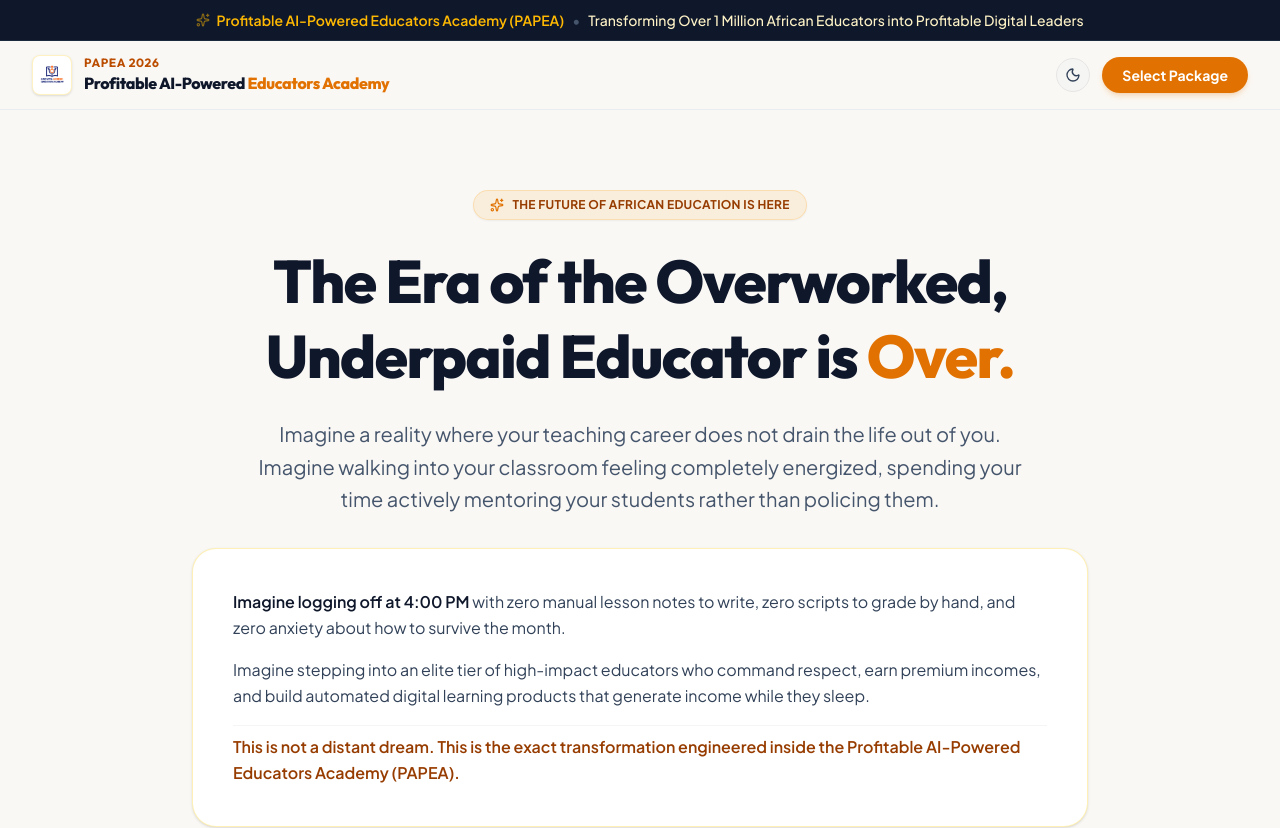
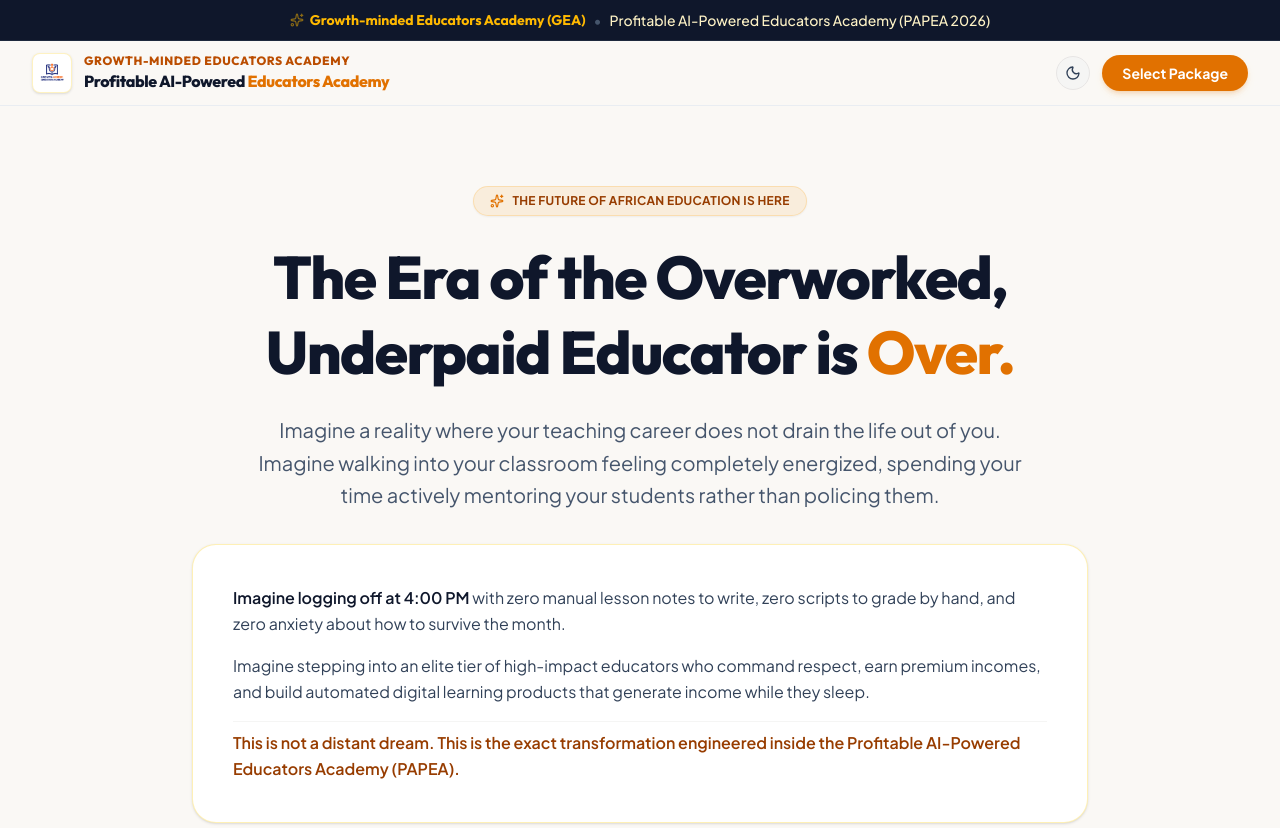
Before and after one commit to abdullateefadedeji11/aplcourse, a React (Vite) app: page / in a window 1280 px wide. Shown: the top 828 px of the page. Built offline with nearby package versions, Linux system fonts and the light colour scheme.

Commit message:
feat: update academy branding and program title
Rename entity to Growth-minded Educators Academy (GEA) and update program title to PAPEA 2026. Removed unused school details state.

```diff
--- a/src/App.tsx
+++ b/src/App.tsx
@@ -45,7 +45,6 @@ export default function App() {
 
   const [expandedSilver, setExpandedSilver] = useState<boolean>(true);
   const [expandedGold, setExpandedGold] = useState<boolean>(true);
-  const [showSchoolDetails, setShowSchoolDetails] = useState<boolean>(false);
 
   useEffect(() => {
     localStorage.setItem('theme', theme);
@@ -65,18 +64,18 @@ export default function App() {
       {/* Top Serene Announcement Header */}
       <div className="bg-slate-900 text-amber-100 text-xs md:text-sm py-2.5 px-4 text-center font-medium border-b border-slate-800 dark:bg-slate-950">
         <div className="max-w-7xl mx-auto flex flex-col sm:flex-row justify-center items-center gap-2">
-          <span className="inline-flex items-center gap-1.5 font-semibold text-amber-400">
+          <span className="inline-flex items-center gap-1.5 font-bold text-amber-400 font-heading">
             <Sparkles className="w-3.5 h-3.5 animate-pulse" />
-            Profitable AI-Powered Educators Academy (PAPEA)
+            Growth-minded Educators Academy (GEA)
           </span>
           <span className="hidden sm:inline text-slate-600">•</span>
-          <span>Transforming Over 1 Million African Educators into Profitable Digital Leaders</span>
+          <span>Profitable AI-Powered Educators Academy (PAPEA 2026)</span>
         </div>
       </div>
 
       {/* Navigation Header */}
       <nav className="w-full bg-[#FAF8F5]/90 backdrop-blur-md border-b border-slate-200/70 sticky top-0 z-40 transition-colors duration-300 dark:bg-[#0b1320]/90 dark:border-slate-800">
-        <div className="max-w-7xl mx-auto px-4 sm:px-6 lg:px-8 py-3.5 flex justify-between items-center">
+        <div className="max-w-7xl mx-auto px-4 sm:px-6 lg:px-8 py-3 flex justify-between items-center">
           <div className="flex items-center gap-3">
             <SafeImage
               src="/gea_logo.png"
@@ -85,8 +84,8 @@ export default function App() {
               className="h-10 w-auto object-contain rounded-lg border border-amber-200/50 p-1 bg-white shadow-sm dark:border-slate-800 dark:bg-slate-900"
             />
             <div className="flex flex-col">
-              <span className="font-heading font-bold text-xs text-amber-700 tracking-wider uppercase dark:text-amber-400">
-                PAPEA 2026
+              <span className="font-heading font-extrabold text-xs text-amber-700 tracking-wider uppercase dark:text-amber-400">
+                Growth-minded Educators Academy
               </span>
               <span className="font-heading font-extrabold text-sm md:text-base tracking-tight text-slate-900 dark:text-white">
                 Profitable AI-Powered <span className="text-amber-600">Educators Academy</span>
@@ -364,7 +363,7 @@ export default function App() {
                     "Module 4: Automated Lesson Planning & Resource Creation (10-Min Prep)",
                     "Module 5: Instructional Video Production & AI Mobile Editing",
                     "Module 6: Advanced AI Research & Zero-Code Web Design",
-                    "Module 7: Gamification & Edutainment Mastery (Suno AI & Quizizz)",
+                    "Module 7: Gamification & Edutainment Mastery (Sonauto AI & Quizizz)",
                     "Module 8: Digital Classroom Ecosystem & Cloud Workspace (Drive/Classroom)",
                     "Module 9: The Business of Teaching & Brand Visibility"
                   ].map((modText, idx) => (
@@ -529,57 +528,6 @@ export default function App() {
             </div>
           </div>
 
-          {/* School Packages Dropdown/Toggle */}
-          <div className="mt-12 text-center">
-            <button
-              onClick={() => setShowSchoolDetails(prev => !prev)}
-              className="inline-flex items-center gap-2 text-xs md:text-sm font-bold text-slate-600 hover:text-amber-700 dark:text-slate-300 dark:hover:text-amber-400 bg-stone-100 dark:bg-slate-800 px-5 py-2.5 rounded-full border border-stone-200 dark:border-slate-700 transition-all cursor-pointer"
-            >
-              <Building className="w-4 h-4 text-amber-600" />
-              {showSchoolDetails ? "Hide School & Institutional Packages ▲" : "Are you a School Owner or Principal? View Institutional Packages ▼"}
-            </button>
-
-            <AnimatePresence>
-              {showSchoolDetails && (
-                <motion.div
-                  initial={{ opacity: 0, height: 0 }}
-                  animate={{ opacity: 1, height: 'auto' }}
-                  exit={{ opacity: 0, height: 0 }}
-                  className="mt-6 text-left bg-white dark:bg-slate-900 border border-stone-200 dark:border-slate-800 p-6 md:p-8 rounded-3xl overflow-hidden shadow-sm"
-                >
-                  <h4 className="font-heading font-bold text-lg text-slate-900 dark:text-white mb-2">
-                    Institutional Training for Academic Staff 🏫
-                  </h4>
-                  <p className="text-slate-600 dark:text-slate-300 text-sm mb-6 leading-relaxed">
-                    Train your entire faculty with customized start dates that fit your school calendar.
-                  </p>
-                  <div className="grid grid-cols-1 md:grid-cols-2 gap-6">
-                    <div className="p-5 bg-stone-50 dark:bg-slate-850 rounded-2xl border border-stone-200/60 dark:border-slate-800">
-                      <h5 className="font-bold text-slate-900 dark:text-white text-base">7-Day Basic Institutional Package</h5>
-                      <p className="text-amber-600 font-black text-lg font-heading my-1">₦40,000</p>
-                      <p className="text-xs text-slate-500 dark:text-slate-400">Covers Modules 1 to 7 of the APL Framework for your entire teaching staff.</p>
-                    </div>
-                    <div className="p-5 bg-stone-50 dark:bg-slate-850 rounded-2xl border border-stone-200/60 dark:border-slate-800">
-                      <h5 className="font-bold text-slate-900 dark:text-white text-base">14-Day Advanced Institutional Package</h5>
-                      <p className="text-amber-600 font-black text-lg font-heading my-1">₦60,000</p>
-                      <p className="text-xs text-slate-500 dark:text-slate-400">Covers all 12 Modules of the APL Framework for complete institutional digitization.</p>
-                    </div>
-                  </div>
-                  <div className="mt-6 text-center">
-                    <a
-                      href="https://wa.link/6685ik"
-                      target="_blank"
-                      rel="noopener noreferrer"
-                      className="inline-flex items-center gap-2 bg-amber-600 hover:bg-amber-700 text-white px-6 py-2.5 rounded-full font-bold text-xs uppercase tracking-wider transition-all shadow-md"
-                    >
-                      Book School Staff Training on WhatsApp <ExternalLink className="w-3 h-3" />
-                    </a>
-                  </div>
-                </motion.div>
-              )}
-            </AnimatePresence>
-          </div>
-
         </div>
       </section>
 
```
